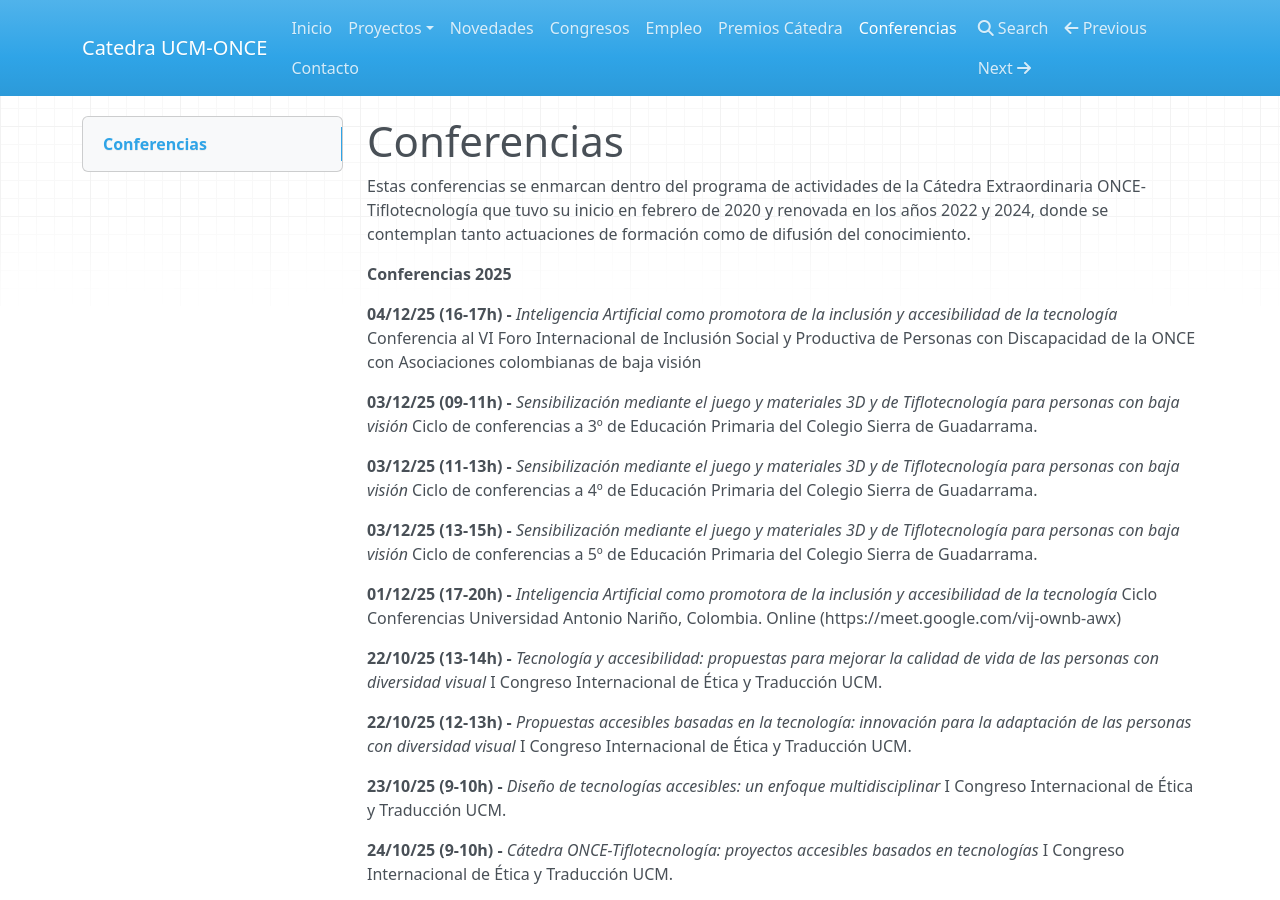
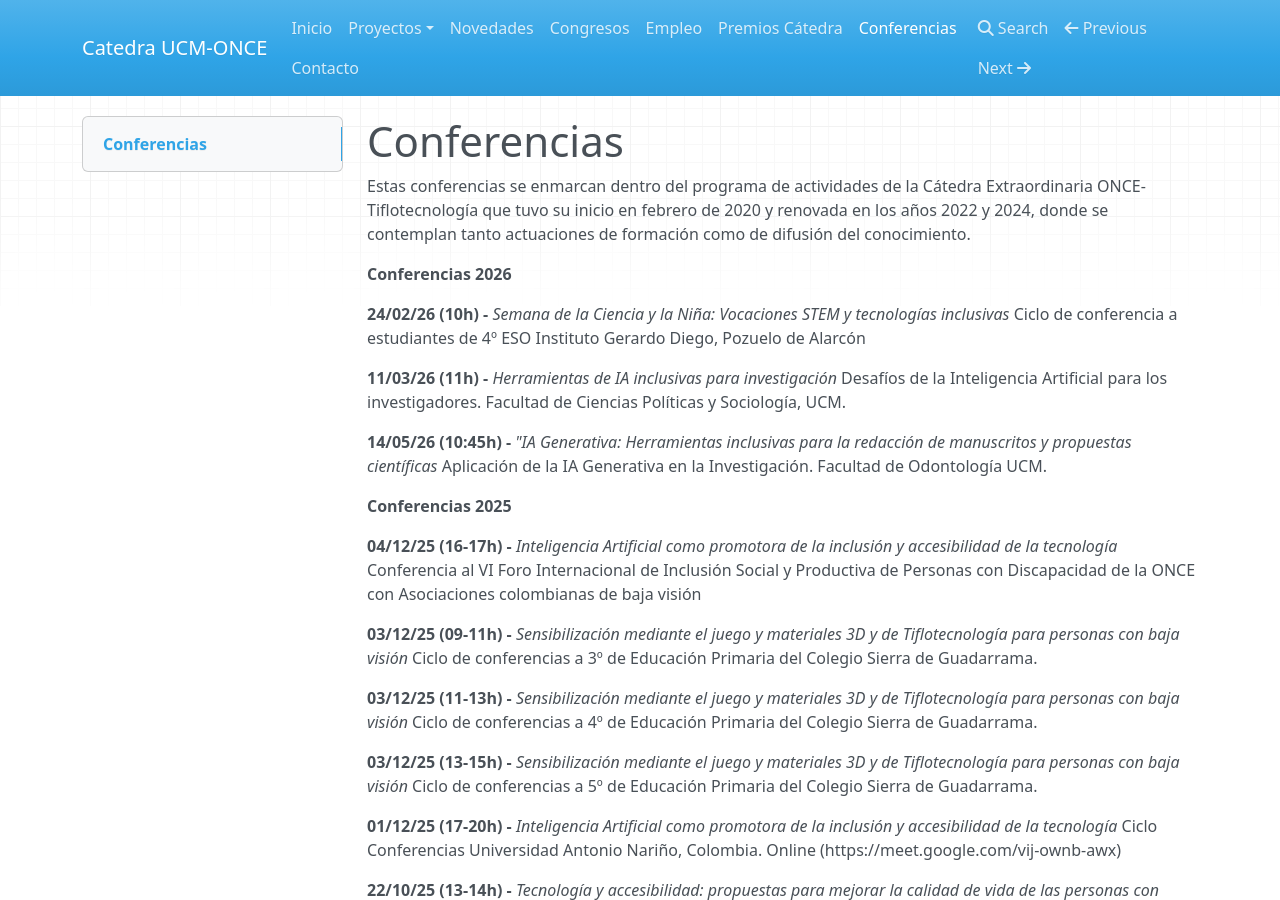
Before and after one commit to catedraonce/catedraonce.github.io, an MkDocs documentation site: the page built from docs/Conferencias/index.md, in a window 1280 px wide and 900 px high. Built offline with MkDocs 1.6.1, drawn with Linux system fonts in a browser that asks for light colours; nearby versions of some CDN libraries.

Commit message:
Mensaje del motivo del cambio

```diff
--- a/docs/Conferencias/index.md
+++ b/docs/Conferencias/index.md
@@ -2,6 +2,14 @@
 
 Estas conferencias se enmarcan dentro del programa de actividades de la Cátedra Extraordinaria ONCE-Tiflotecnología que tuvo su inicio en febrero de 2020 y renovada en los años 2022 y 2024, donde se contemplan tanto actuaciones de formación como de difusión del conocimiento.
 
+**Conferencias 2026**
+
+**24/02/26 (10h) -** *Semana de la Ciencia y la Niña: Vocaciones STEM y tecnologías inclusivas* Ciclo de conferencia a estudiantes de 4º ESO Instituto Gerardo Diego, Pozuelo de Alarcón
+
+
+**11/03/26 (11h) -** *Herramientas de IA inclusivas para investigación* Desafíos de la Inteligencia Artificial para los investigadores. Facultad de Ciencias Políticas y Sociología, UCM.
+
+**14/05/26 (10:45h) -** *"IA Generativa: Herramientas inclusivas para la redacción de manuscritos y propuestas científicas* Aplicación de la IA Generativa en la Investigación. Facultad de Odontología UCM.
 
 **Conferencias 2025**
 
```
